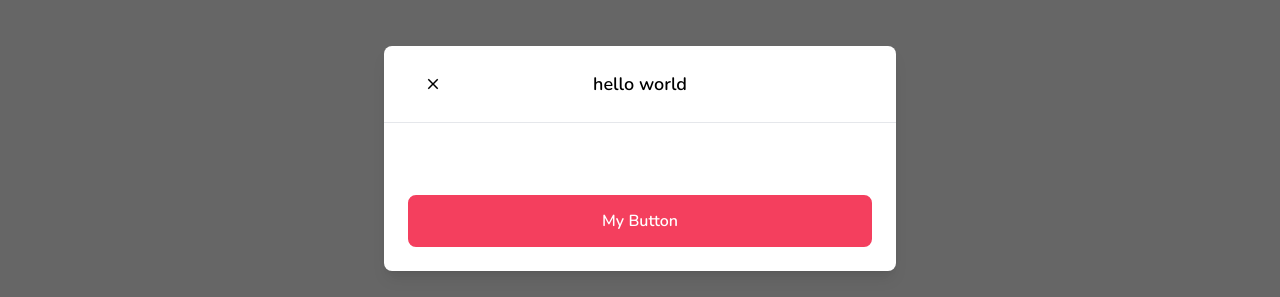
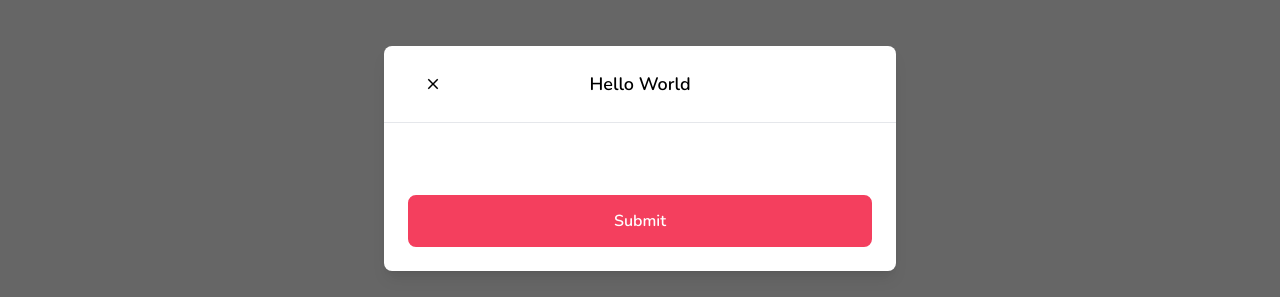
Before and after one commit to n8fury/Airbnb-clone, a Next.js app in the folder airbnb-clone/: page / in a window 1280 px wide. Shown: the part 242-539 px from the top of the page. Built offline with nearby package versions, Linux system fonts and the light colour scheme.

Commit message:
updated modals

```diff
--- a/airbnb-clone/app/components/modals/Modal.tsx
+++ b/airbnb-clone/app/components/modals/Modal.tsx
@@ -10,10 +10,10 @@
   title?: string;
   body?: React.ReactElement;
   footer?: React.ReactElement;
-  actionLabel?: string;
+  actionLabel: string;
   disabled?: boolean;
   secondaryAction?: () => void;
-  secondaryLabel?: string;
+  secondaryActionLabel?: string;
 }
 
 const Modal: React.FC<ModalProps> = ({
@@ -26,7 +26,7 @@
   actionLabel,
   disabled,
   secondaryAction,
-  secondaryLabel,
+  secondaryActionLabel,
 }) => {
   const [showModal, setShowModal] = useState(isOpen);
   useEffect(() => {
@@ -170,7 +170,20 @@
                 gap-4
                 w-full"
                 >
-                  <Button label="My Button" />
+                  {secondaryAction && secondaryActionLabel && (
+                    <Button
+                      outline
+                      disabled={disabled}
+                      label={secondaryActionLabel}
+                      onclick={handleSecondaryAction}
+                    />
+                  )}
+                  {/* secondary button only  open when both secondary action and secondary action label is given as a props*/}
+                  <Button
+                    disabled={disabled}
+                    label={actionLabel}
+                    onclick={handleSubmit}
+                  />
                 </div>
               </div>
             </div>
--- a/airbnb-clone/app/layout.tsx
+++ b/airbnb-clone/app/layout.tsx
@@ -24,7 +24,7 @@
     <html lang="en">
       <body className={font.className}>
         {/* <ClientOnly> */}
-        <Modal title="hello world" isOpen />
+        <Modal actionLabel="Submit" title="Hello World" isOpen />
         <Navbar />
         {/* </ClientOnly> */}
         {children}
```
